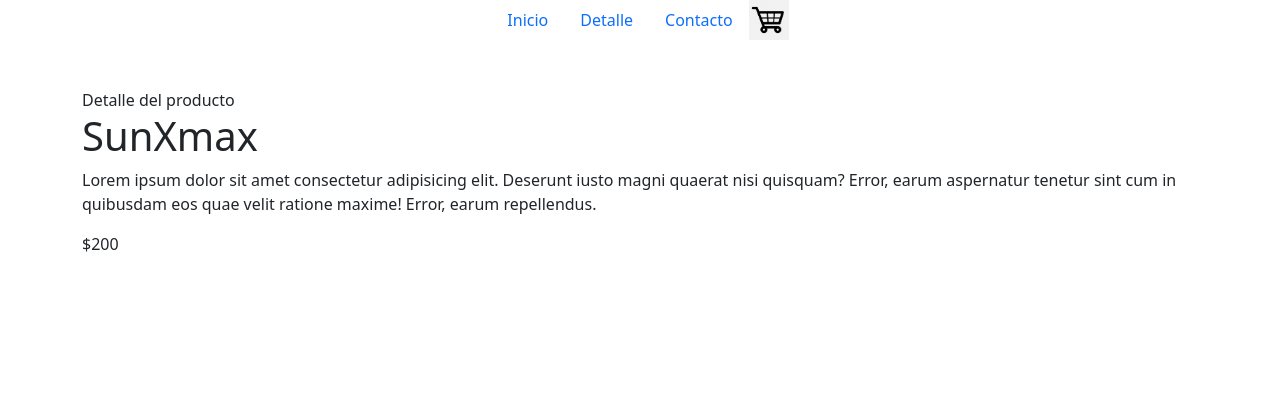
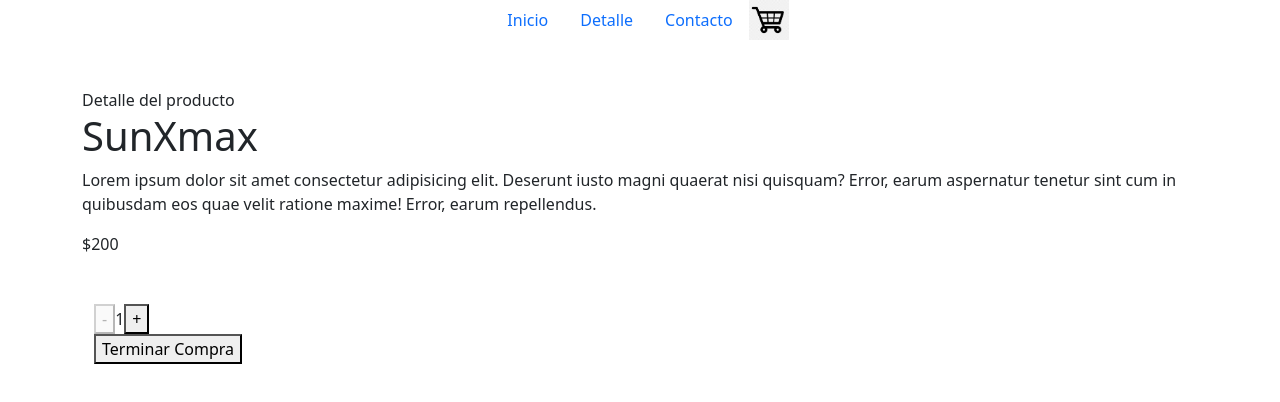
Before and after one commit to Agustin-Crescio/Prueba-App, a React (Create React App) app: page /detalle/1 in a window 1280 px wide. Shown: the top 402 px of the page. Built offline with nearby package versions, Linux system fonts and the light colour scheme.

Commit message:
HandleOnAdd

```diff
--- a/src/components/ItemCount.jsx
+++ b/src/components/ItemCount.jsx
@@ -1,6 +1,6 @@
 import{useState} from "react"
 
- function ItemCount({stock , initial, onAdd}) {
+ function ItemCount({stock , initial, onAdd }) {
 
      const [cant , setCount] = useState(initial);
 
@@ -20,7 +20,7 @@ import{useState} from "react"
           <span>{cant}</span>
           <button disabled={cant >=  stock }  onClick={suma}> + </button>
           <br />
-          <button disabled={ stock <= 0 } onClick= {()=> onAdd()  }>Agregar al carrito</button>
+          <button onClick={ onAdd }>Terminar Compra</button>
       </div>
   )
 }
--- a/src/components/ItemDetail/ItemDetail.jsx
+++ b/src/components/ItemDetail/ItemDetail.jsx
@@ -1,12 +1,26 @@
-import React from 'react'
+import React from 'react';
+import ItemCount from '../ItemCount';
+
+export default function ItemDetail({item}) {
+  const  [isAddedToCart , setAddedToCart] = React.useState(false);
 
 
-export default function ItemDetail({item}) {
+  function handleOnAdd(){
+    console.log("items agregados=", cant);
+    setAddedToCart(true);
+
+  }
   return (
     <div >
         <h1>{item.name}</h1>
         <p>{item.description}</p>
         <p>${item.price}</p>
+      {
+        (true)
+        ? <ItemCount onAdd={handleOnAdd} stock={15} initial={1}></ItemCount>
+        : <a href="/cart">Ver carrito</a>
+      }
+
     </div>
-  )
+  );
 }
```
Also changed, not shown: src/components/ItemListContainer.jsx (line endings or trailing spaces).
